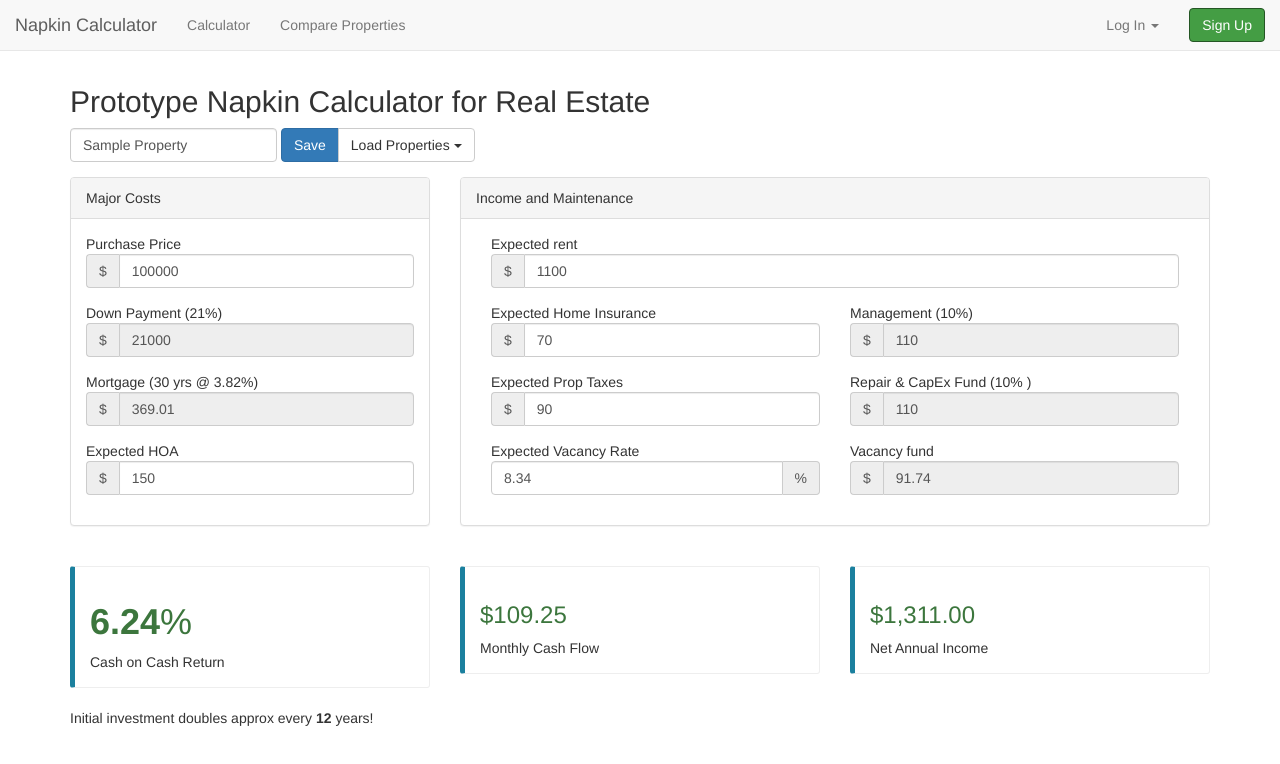
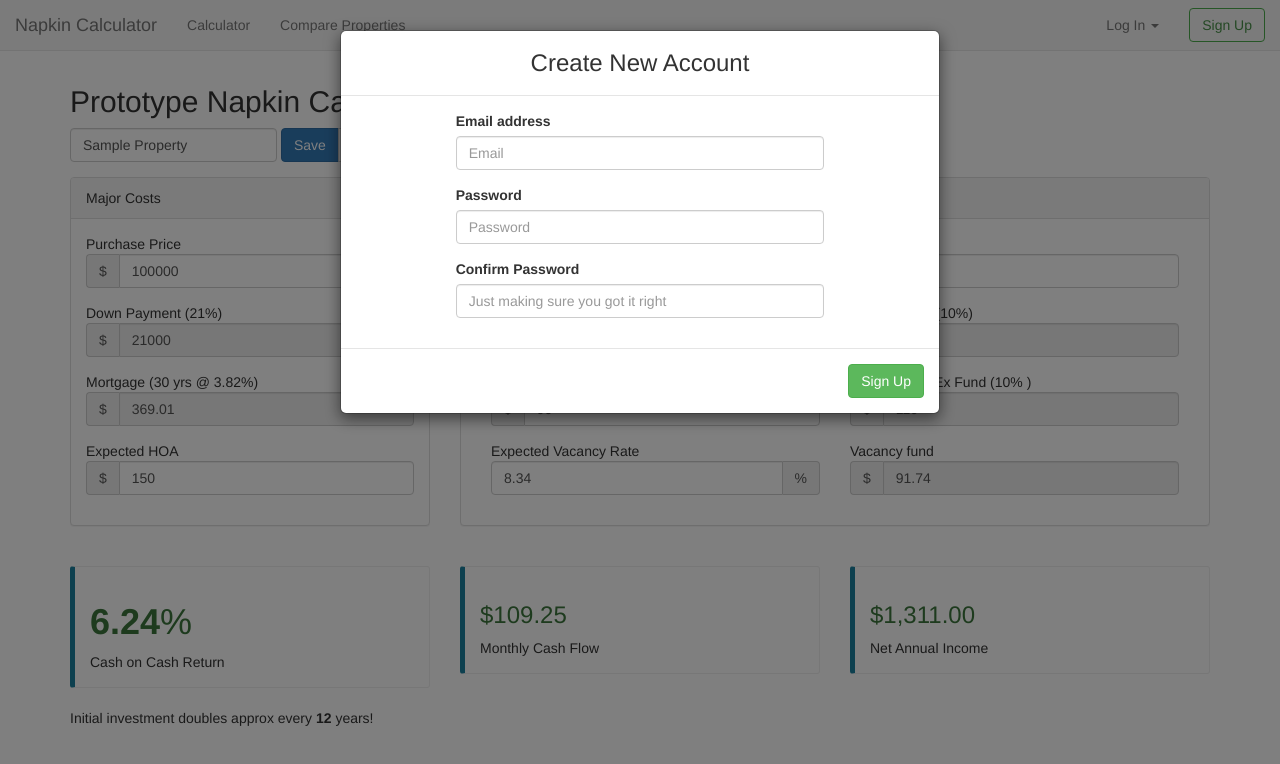
Before and after one commit to shafeen/RealEstateNapkinCalculator, a plain HTML site: page main/index.html in a window 1280 px wide. Both pictures are taken after a click on the link "Sign Up". Drawn offline with nearby package versions, Linux system fonts and the light colour scheme; some packages are replaced by stand-ins of ours.

Commit message:
updated navbar with signup modal and a basic signup function

```diff
--- a/main/navbar/navbar.controller.js
+++ b/main/navbar/navbar.controller.js
@@ -19,11 +19,35 @@ angular.module('napkinCalculatorApp')
             $('#errorPanel').show().find('.panel-body').text('Login failed');
             $timeout(function () {
                 $('#errorPanel').hide();
-            }, 3000)
+            }, 4000)
         });
     };
 
+    const SIGNUP_URL = '/signup';
+    const SIGNUP_SUCCESS_URL = '/dashboard';
+    navbar.signup = function () {
+        // TODO: complete this -> create and bind verification functions
+        console.log('attempting to sign up!');
+        var signupParams = {
+            email: $('#signup-email').val(),
+            password: $('#signup-password').val()
+        };
+        $http.post(SIGNUP_URL, signupParams)
+            .then(function success() {
+                $window.location.href = SIGNUP_SUCCESS_URL;
+            }, function failure() {
+                $('#signup-errorPanel').show().find('.panel-body').text('Signup failed');
+                $timeout(function () {
+                    $('#signup-errorPanel').hide();
+                }, 4000)
+            });
+    };
+
+    navbar.verifySignup = function() {
+        // TODO: complete this
+    };
+
     navbar.clicked = function () {
-        alert('test click succeeded!')
+        console.log('test click succeeded!');
     };
 });
--- a/main/navbar/navbar.html
+++ b/main/navbar/navbar.html
@@ -1,4 +1,5 @@
-<nav class="navbar navbar-default navbar-fixed-top" ng-controller="NavbarCtrl as navbar">
+<div ng-controller="NavbarCtrl as navbar">
+  <nav class="navbar navbar-default navbar-fixed-top" >
     <div class="container-fluid">
       <!-- Brand and toggle get grouped for better mobile display -->
       <div class="navbar-header">
@@ -49,7 +50,8 @@
                         </div>
                       </div>
                       <div class="col-xs-5 pull-right">
-                      <input type="submit" name="login-submit" id="login-submit" tabindex="4" class="form-control btn btn-primary" value="Log In">
+                        <input type="submit" name="login-submit" id="login-submit" tabindex="4"
+                               class="form-control btn btn-primary" value="Log In">
                       </div>
                     </div>
                   </div>
@@ -58,12 +60,14 @@
             </ul>
           </li>
           <li>
-          <!-- TODO: make sign up a modal -->
             <div class="navbar-form" role="alertdialog">
-            <a href="" class="btn btn-success btn-outline" ng-click="navbar.clicked()">Sign Up</a>
+              <a href="" class="btn btn-success btn-outline"
+                 data-toggle="modal" data-target="#signup-modal">Sign Up</a>
             </div>
           </li>
         </ul>
       </div><!-- /.navbar-collapse -->
     </div><!-- /.container-fluid -->
   </nav>
+  <div ng-include="'navbar/signup-modal.html'"></div>
+</div>
--- /dev/null
+++ b/main/navbar/signup-modal.html
@@ -0,0 +1,40 @@
+<div id="signup-modal" class="modal fade bs-example-modal-lg"
+     tabindex="-1" role="dialog">
+    <div class="modal-dialog " role="document">
+        <div class="modal-content">
+            <div class="modal-header"><h3 class="modal-title text-center">Create New Account</h3></div>
+
+            <div class="modal-body">
+                <div class="row">
+                    <div class="col-md-offset-2 col-md-8">
+                        <div id="signup-form">
+                            <div class="panel panel-danger" id="signup-errorPanel" hidden>
+                                <div class="panel-body text-danger"></div>
+                            </div>
+
+                            <div class="form-group">
+                                <label for="signup-email">Email address</label>
+                                <input type="email" class="form-control" id="signup-email" placeholder="Email">
+                            </div>
+
+                            <div class="form-group">
+                                <label for="signup-password">Password</label>
+                                <input type="password" class="form-control" id="signup-password" placeholder="Password">
+                            </div>
+
+                            <div class="form-group">
+                                <label for="signup-password">Confirm Password</label>
+                                <input type="password" class="form-control" id="signup-password-confirm"
+                                       placeholder="Just making sure you got it right">
+                            </div>
+                        </div>
+                    </div>
+                </div>
+            </div>
+
+            <div class="modal-footer">
+                <button type="submit" class="btn btn-success" ng-click="navbar.signup()">Sign Up</button>
+            </div>
+        </div>
+    </div>
+</div>
```
Lines whose indentation alone changed are shown as unchanged.
